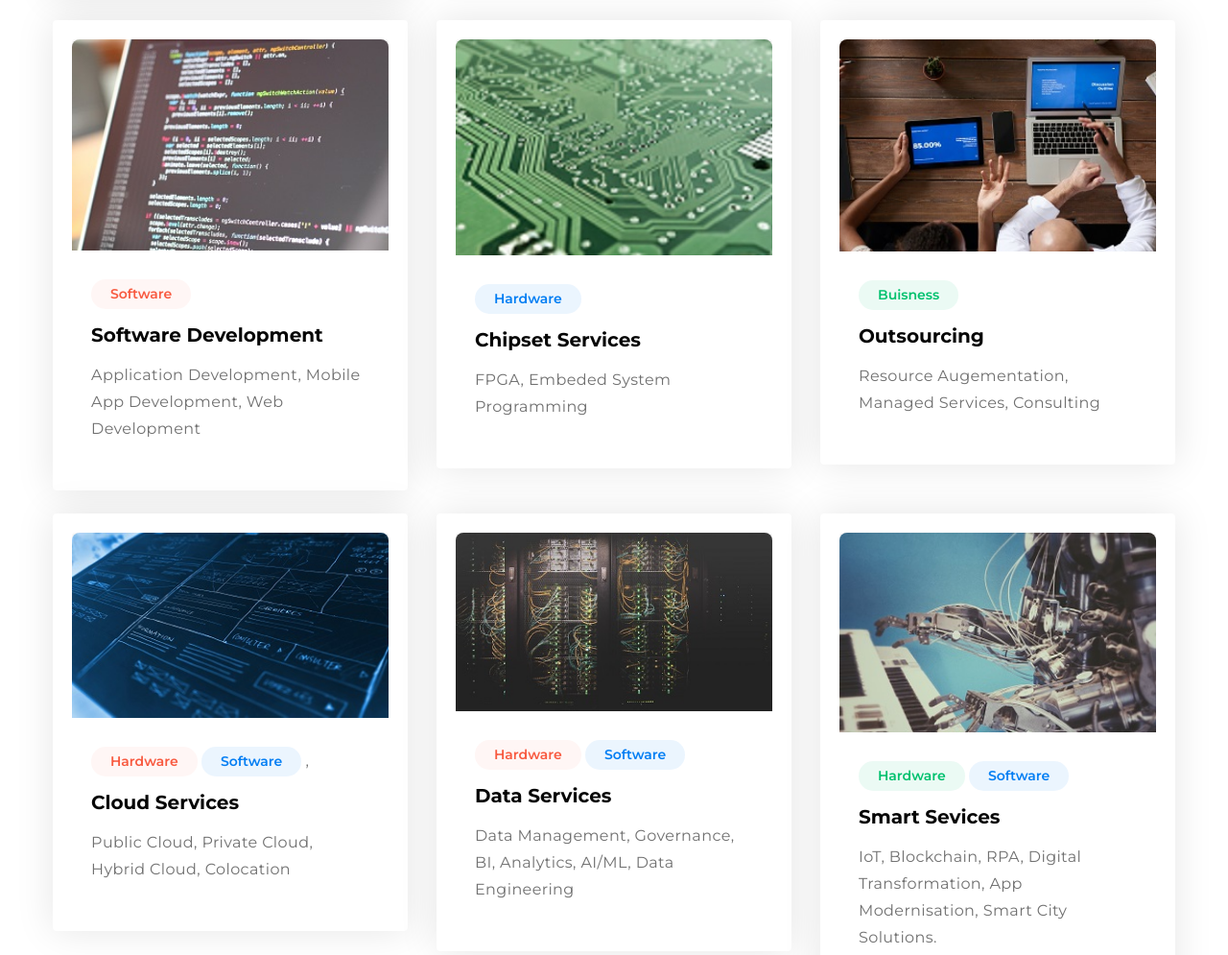
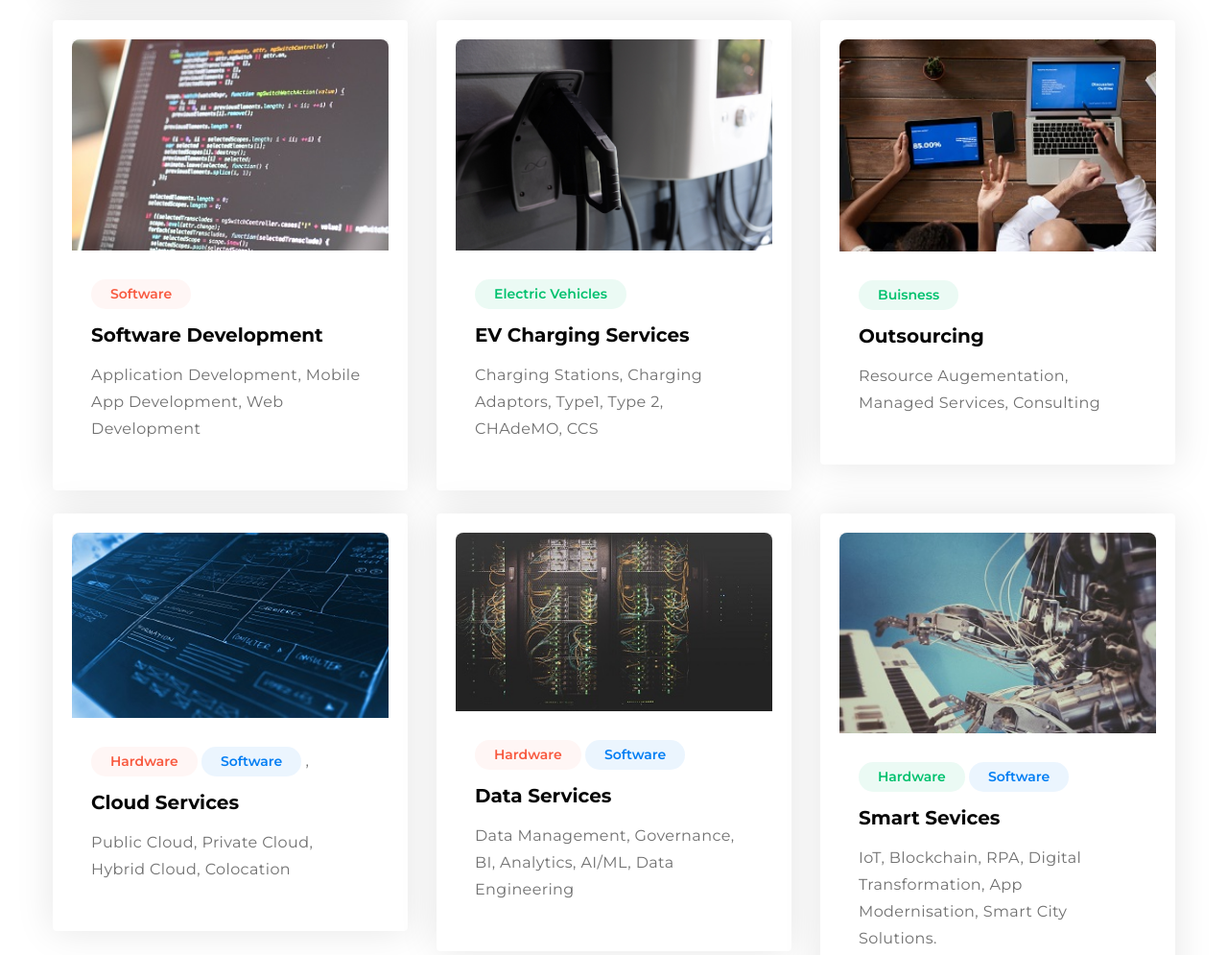
Before and after one commit to meeranaae/meeranae, a plain HTML site: page index.html in a window 1280 px wide. Shown: the part 2421-3416 px from the top of the page at 96% size. Drawn offline with Linux system fonts and the light colour scheme.

Commit message:
Updating Services

```diff
--- a/index.html
+++ b/index.html
@@ -248,12 +248,12 @@ Author URL: http://w3layouts.com
                 <div class="col-lg-4 col-md-6 mt-md-0 mt-4">
                     <div class="card">
                         <div class="card-header p-0 position-relative border-0">
-                            <img class="d-block img-responsive" src="assets/images/Services/chipset.jpg" alt="card-image">
+                            <img class="d-block img-responsive" src="assets/images/Services/evservices.jpg" alt="card-image">
                         </div>
                         <div class="card-body service-details">
-                            <span class="label-style label-style-2">Hardware</span>
-                            <br><h3 class="title-style-3">Chipset Services</h3>
-                            <p>FPGA, Embeded System Programming</p>
+                            <span class="label-style label-style-3">Electric Vehicles</span>
+                            <br><h3 class="title-style-3">EV Charging Services</h3>
+                            <p>Charging Stations, Charging Adaptors, Type1, Type 2, CHAdeMO, CCS</p>
                         </div>
                     </div>
                 </div>
@@ -453,18 +453,18 @@ Author URL: http://w3layouts.com
                         <div class="team-grids">
                             <a href="#team-single">
                                 <img src="assets/images/team/001.jpg" class="img-fluid" alt="">
-                                <div class="team-info">
+                                <!-- <div class="team-info">
                                     <div class="social-icons-section">
                                         <a class="fac" href="https://www.linkedin.com/in/mohamed-elsaady-8a8311151">
                                             <span class="fab fa-linkedin-in"></span>
                                         </a>
                                     </div>
-                                </div>
+                                </div> -->
                             </a>
                         </div>
                         <div class="team-bottom-block p-4">
                             <h5 class="member mb-1 active"><a href="#team">Ali Ahmed Bukarrood Almarri</a></h5>
-                            <small>Green Energy Partner</small>
+                            <small>Green Technology Partner</small>
                         </div>
                     </div>
                 </div>
```
Also changed, not shown: assets/images/Services/evservices.jpg (added).
